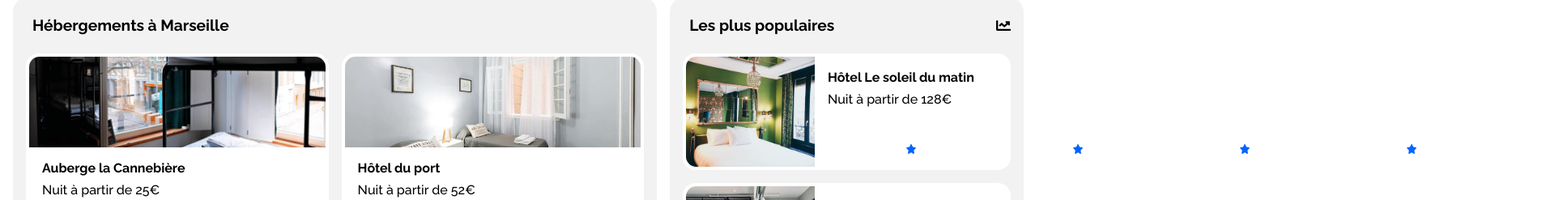
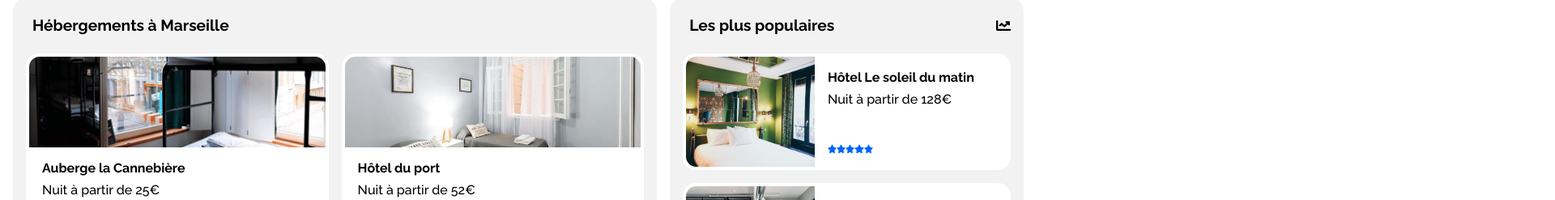
Before and after one commit to remisany/RemiSany_2_22032021, a plain HTML site: page index.html in a window 1280 px wide. Shown: the part 369-616 px from the top of the page at 81% size, 1920 px wide, since content can reach past the window. Drawn offline with Linux system fonts and the light colour scheme.

Commit message:
MAJ affichage étoiles

```diff
--- a/style.css
+++ b/style.css
@@ -309,6 +309,7 @@ input[type="search"]::placeholder {
   padding: 1rem;
   display: flex;
   flex-direction: column;
+  align-items: flex-start;
   justify-content: space-between;
   flex: 1;
 }
@@ -320,6 +321,7 @@ input[type="search"]::placeholder {
 
 .card-content-star {
   display: flex;
+  width: .7rem;
   height: .7rem;
 }
 
@@ -382,7 +384,6 @@ footer div {
   }
 
   #header__menu a:hover, #registration:hover {
-    /*padding-top: 0.8rem;*/
     border: none;
     border-top: .2rem solid #0065FC;
   }
```
